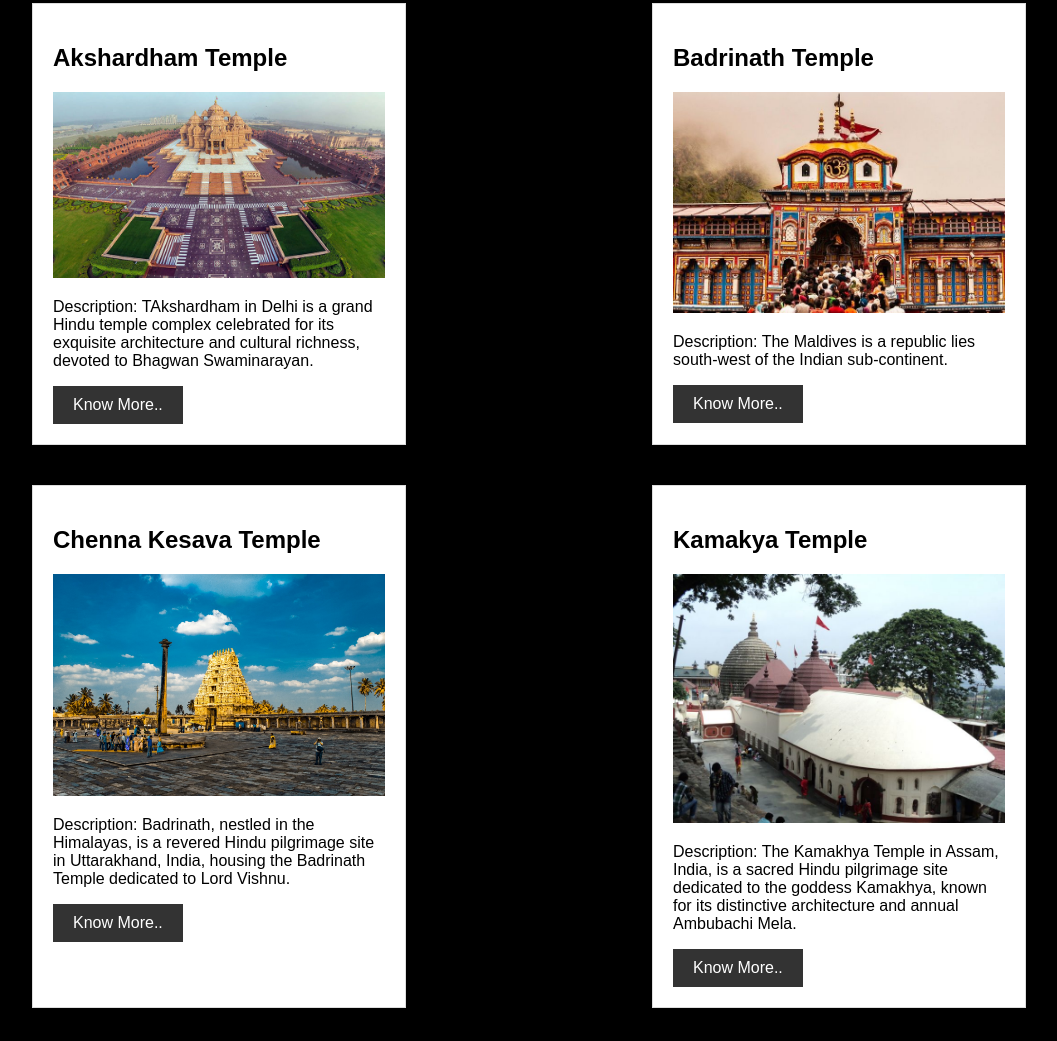
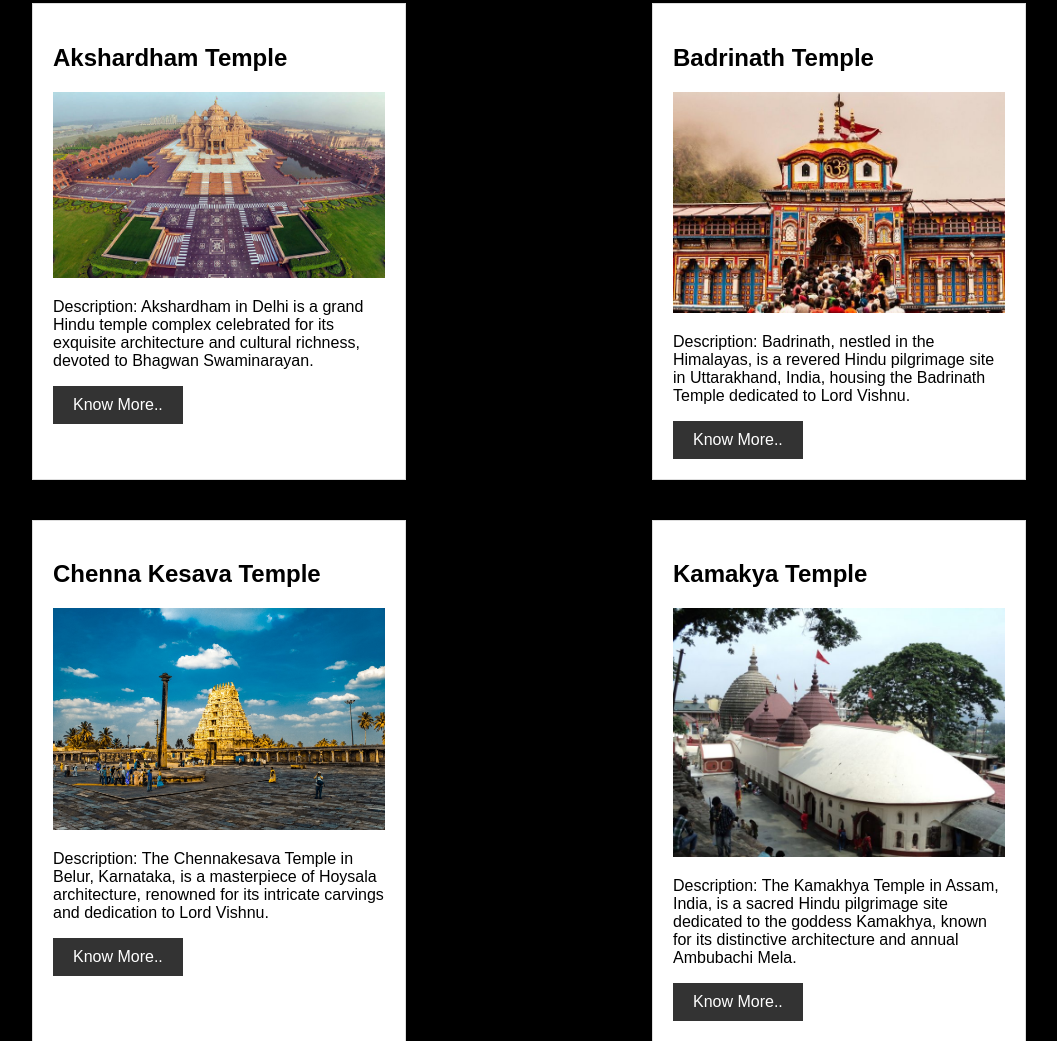
Before and after one commit to vdnvarma/vdnvarma.github.io, a plain HTML site: page index.html in a window 1280 px wide. Shown: the part 1133-2174 px from the top of the page, without its empty margins (111-1168 px from the left). Drawn offline with nearby package versions, Linux system fonts and the light colour scheme; files that its build step writes are made by us from their sources.

Commit message:
Update index.html

```diff
--- a/index.html
+++ b/index.html
@@ -71,21 +71,21 @@
         <div class="destination-card">
             <h2>Akshardham Temple</h2>
             <img src="akshardhamtemple.jpg" width="100%" height="130px" alt="akshardhamtemple Image">
-            <p>Description: TAkshardham in Delhi is a grand Hindu temple complex celebrated for its exquisite architecture and cultural richness, devoted to Bhagwan Swaminarayan.</p>
+            <p>Description: Akshardham in Delhi is a grand Hindu temple complex celebrated for its exquisite architecture and cultural richness, devoted to Bhagwan Swaminarayan.</p>
             <a href="akshardham.html" target="_blank"><button>Know More..</button></a>
         </div>
 
         <div class="destination-card">
             <h2>Badrinath Temple</h2>
             <img src="badrinathtemple.jpg" width="100%" height="130px" alt="badrinathtemple Image">
-            <p>Description: The Maldives is a republic lies south-west of the Indian sub-continent.</p>
+            <p>Description: Badrinath, nestled in the Himalayas, is a revered Hindu pilgrimage site in Uttarakhand, India, housing the Badrinath Temple dedicated to Lord Vishnu.</p>
             <a href="badhrinath.html" target="_blank"><button>Know More..</button></a>
         </div>
 
         <div class="destination-card">
             <h2>Chenna Kesava Temple</h2>
             <img src="chennakesavatemple.jpg" width="100%" height="130px" alt="chennakesavatemple Image">
-            <p>Description: Badrinath, nestled in the Himalayas, is a revered Hindu pilgrimage site in Uttarakhand, India, housing the Badrinath Temple dedicated to Lord Vishnu.</p>
+            <p>Description: The Chennakesava Temple in Belur, Karnataka, is a masterpiece of Hoysala architecture, renowned for its intricate carvings and dedication to Lord Vishnu.</p>
             <a href="chennakesavatemple.html" target="_blank"><button>Know More..</button></a>
         </div>
 
```
